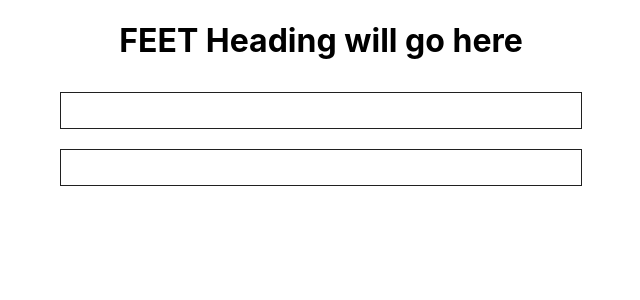
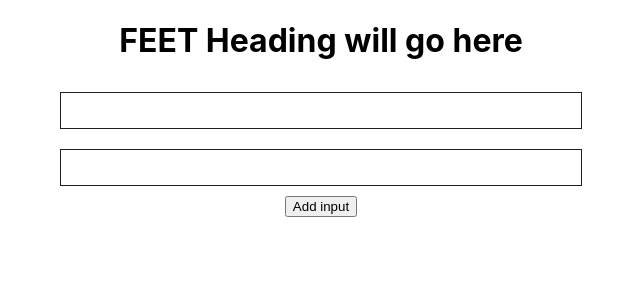
Before and after one commit to naominext/feet, a React (Create React App) app: page / in a window 1280 px wide. Shown: the top 300 px of the page, without its empty margins (319-959 px from the left). Built offline with nearby package versions, Linux system fonts and the light colour scheme.

Commit message:
Got input changes to update App state. Started with button to add new input fields. WIP.

```diff
--- a/src/Components/App/App.js
+++ b/src/Components/App/App.js
@@ -7,10 +7,42 @@ class App extends React.Component {
     super(props);
     this.state = {
       formSubmitted: false,
-      items: [],
+      inputs: [
+        {
+          id: 1,
+          value: '',
+        },
+        {
+          id: 2,
+          value: '',
+        }
+      ],
     };
 
     this.submitForm = this.submitForm.bind(this);
+    this.updateInput = this.updateInput.bind(this);
+    this.addInput = this.addInput.bind(this);
+  }
+
+  addInput () {
+    let inputs = this.state.inputs;
+    let nextId = inputs.length + 1;
+    inputs.push({
+      id: nextId,
+      value: '',
+    })
+    this.setState({
+      inputs: inputs,
+    })
+  }
+
+  updateInput (id, newValue) {
+    let inputs = this.state.inputs;
+    let index = id - 1;
+    inputs[index].value = newValue;
+    this.setState({
+      inputs: inputs,
+    })
   }
 
   submitForm() {
@@ -21,7 +53,7 @@ class App extends React.Component {
     return (
       <div className="App">
         <h1>FEET Heading will go here</h1>
-        < Form />
+        < Form inputs={this.state.inputs} onInputChange={this.updateInput} onAddInput={this.addInput} />
       </div>
     )
   }
--- a/src/Components/Form/Form.js
+++ b/src/Components/Form/Form.js
@@ -3,17 +3,26 @@ import './Form.css';
 import Input from '../Input/Input';
 
 class Form extends React.Component {
-    renderAction() {
-        return (
-                < Input />
-        )
+    constructor(props) {
+        super(props);
+        this.handleAddInput = this.handleAddInput.bind(this);
+    }
+
+    handleAddInput() {
+        this.props.onAddInput();
     }
 
     render() {
         return (
             <form>
-                {this.renderAction()}
-                {this.renderAction()}
+                {
+                    this.props.inputs.map(input => {
+                        return (
+                            < Input key={input.id} id={input.id} value={input.value} onChange={this.props.onInputChange} />
+                        )
+                    })
+                }
+                <button onClick={this.handleAddInput} >Add input</button>
             </form>
         )
     }
--- a/src/Components/Input/Input.js
+++ b/src/Components/Input/Input.js
@@ -2,9 +2,19 @@ import React from 'react';
 import './Input.css';
 
 class Input extends React.Component {
+    constructor(props) {
+        super(props);
+        this.handleUserInput = this.handleUserInput.bind(this);
+    }
+
+    handleUserInput(e) {
+        const id = this.props.id;
+        this.props.onChange(id, e.target.value);
+    }
+
     render() {
         return (
-            <input className="item-input" type="text" />
+            <input className="item-input" type="text" id={this.props.id} value={this.props.value} onChange={this.handleUserInput} />
         )
     }
 }
```
